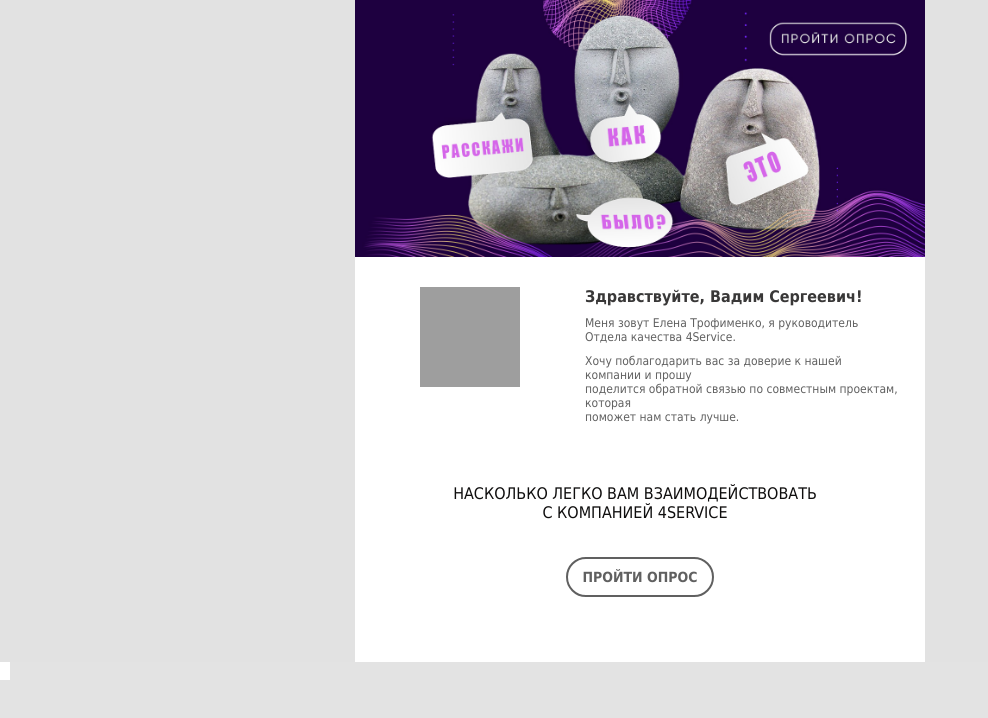
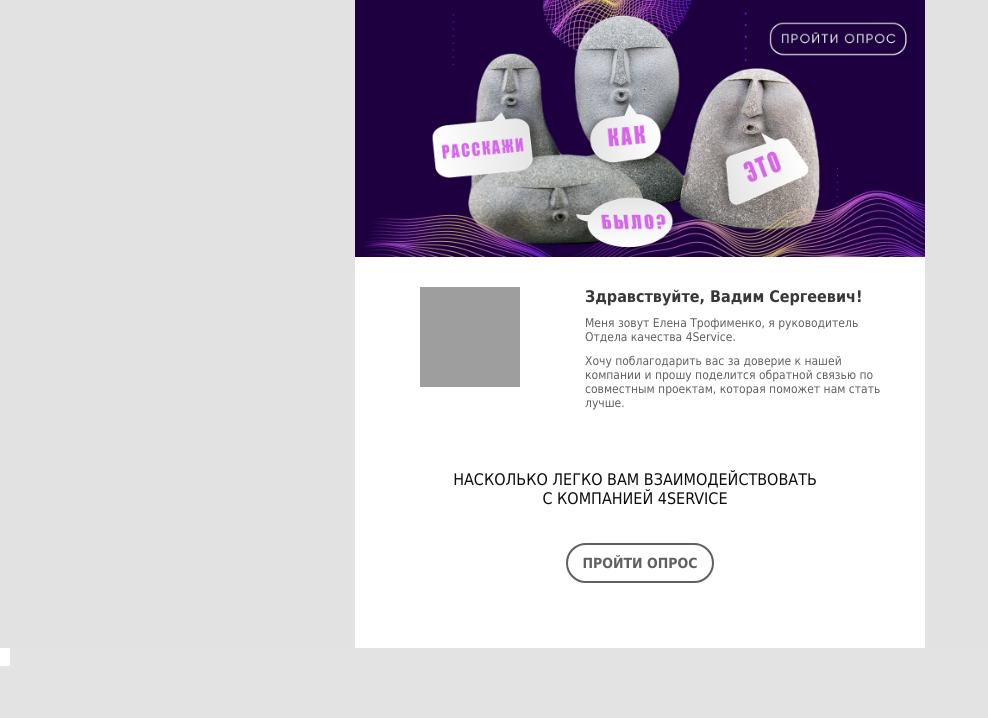
Before and after one commit to YuliaPol/4serviceSurvey, a plain HTML site: page mail.html in a window 1280 px wide. Shown: the whole page, without its empty margins (0-988 px from the left). Drawn offline with Linux system fonts and the light colour scheme; grey boxes are pictures that could not be loaded; a web font is replaced by a local one.

Commit message:
change text in mail

```diff
--- a/mail.html
+++ b/mail.html
@@ -122,7 +122,7 @@
                                                                                 </tr>
                                                                                 <tr>
                                                                                     <td align="left" class="esd-block-text">
-                                                                                        <span  style="font-family:Montserrat, tahoma, verdana, segoe, sans-serif;  text-aline:center; color:#606060; font-size:12px;">Меня зовут Елена Трофименко, я руководитель <br> Отдела качества 4Service.
+                                                                                        <span  style="font-family:Montserrat, tahoma, verdana, segoe, sans-serif;  text-aline:center; color:#606060; font-size:12px;">Меня зовут Елена Трофименко, я руководитель Отдела качества 4Service.
                                                                                         </span>
                                                                                     </td>
                                                                                 </tr>
@@ -133,7 +133,7 @@
                                                                                 </tr>
                                                                                  <tr>
                                                                                     <td align="left" class="esd-block-text" >
-                                                                                        <span  style="font-size:12px; font-family:Montserrat, tahoma, verdana, segoe, sans-serif;  color:#606060;">Хочу поблагодарить вас за доверие к нашей компании и прошу <br> поделится обратной связью по совместным проектам, которая <br> поможет нам стать лучше.
+                                                                                        <span  style="font-size:12px; font-family:Montserrat, tahoma, verdana, segoe, sans-serif;  color:#606060;">Хочу поблагодарить вас за доверие к нашей компании и прошу поделится обратной связью по совместным проектам, которая поможет нам стать лучше.
                                                                                         </span>
                                                                                     </td>
                                                                                 </tr>
```
Also changed, not shown: 4sMail.html (+1 -1 lines).
